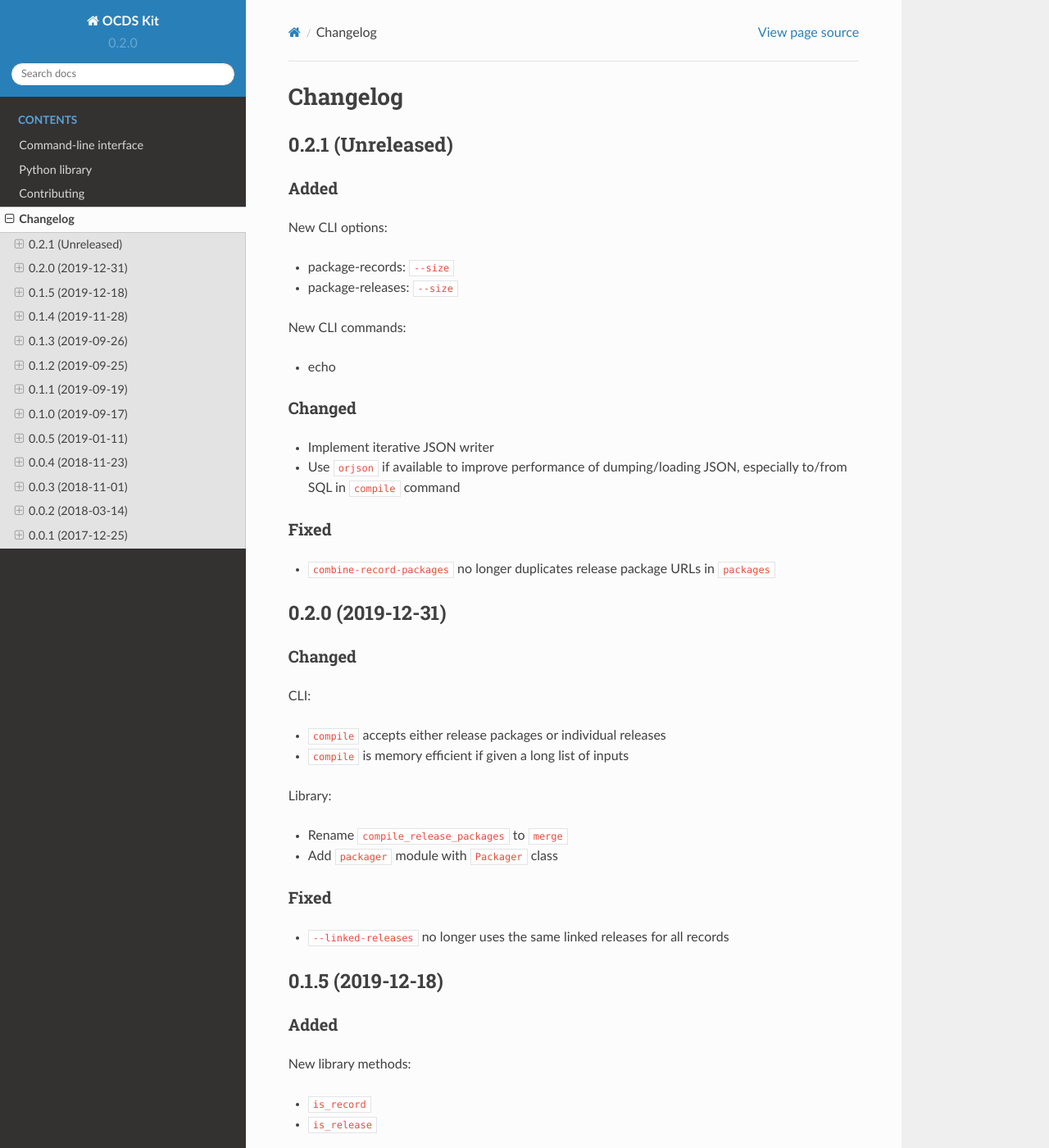
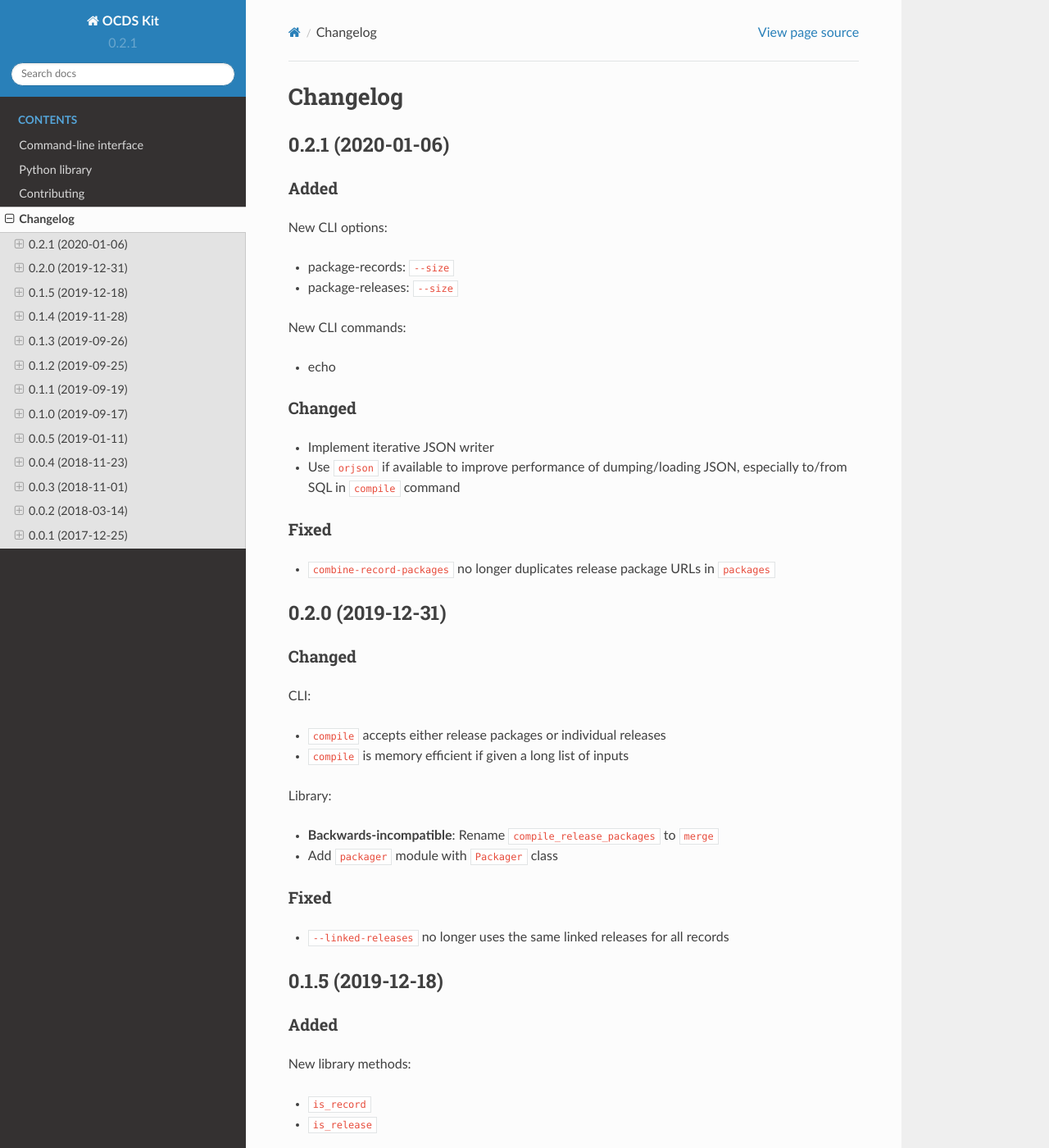
Before and after one commit to open-contracting/ocdskit, a Sphinx documentation site: the page built from docs/changelog.rst, in a window 1280 px wide and 1400 px high. Shown: the whole window at 82% size. Built offline with Sphinx 7.4.7 and the Read the Docs theme 2.0.0, drawn with Linux system fonts in a browser that asks for light colours.

Commit message:
Iterate the version number

```diff
--- a/docs/changelog.rst
+++ b/docs/changelog.rst
@@ -1,7 +1,7 @@
 Changelog
 =========
 
-0.2.1 (Unreleased)
+0.2.1 (2020-01-06)
 ------------------
 
 Added
@@ -40,7 +40,7 @@ CLI:
 
 Library:
 
--  Rename ``compile_release_packages`` to ``merge``
+-  **Backwards-incompatible**: Rename ``compile_release_packages`` to ``merge``
 -  Add ``packager`` module with ``Packager`` class
 
 Fixed
--- a/docs/conf.py
+++ b/docs/conf.py
@@ -28,7 +28,7 @@ copyright = '2017, Open Contracting Partnership'
 author = 'Open Contracting Partnership'
 
 # The short X.Y version
-version = '0.2.0'
+version = '0.2.1'
 # The full version, including alpha/beta/rc tags
 release = version
 
--- a/setup.py
+++ b/setup.py
@@ -5,7 +5,7 @@ with open('README.rst') as f:
 
 setup(
     name='ocdskit',
-    version='0.2.0',
+    version='0.2.1',
     author='Open Contracting Partnership',
     author_email='data@open-contracting.org',
     url='https://github.com/open-contracting/ocdskit',
```
